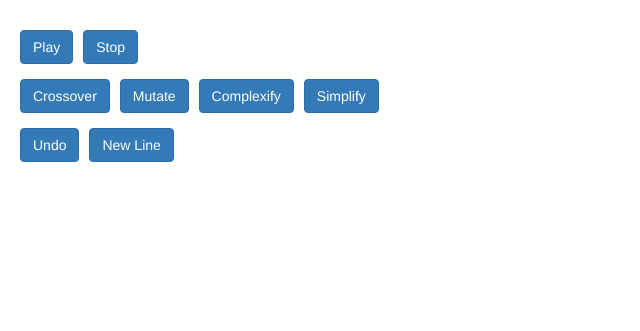
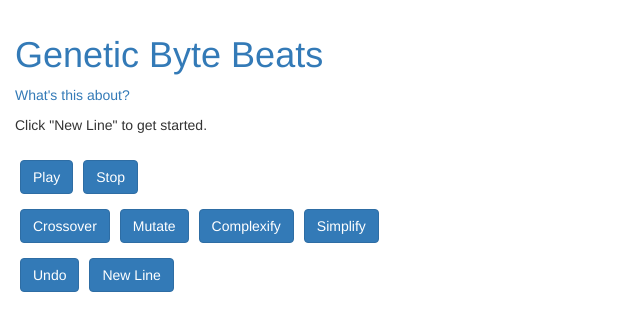
Before and after one commit to millerpeterson/millerpeterson.github.io, a Jekyll site: the page byte-beats/index.html, which Jekyll copies as it is, in a window 1280 px wide. Shown: the top 331 px of the page, without its empty margins (0-640 px from the left). Built offline with Jekyll 4.4.1, drawn with Linux system fonts in a browser that asks for light colours; a script that is not in the unit is left out.

Commit message:
Update byte beat build

```diff
--- a/byte-beats/index.html
+++ b/byte-beats/index.html
@@ -7,6 +7,16 @@
     <link href="css/style.css" rel="stylesheet" type="text/css">
   </head>
   <body>
+    <h1><a href="http://github.com/millerpeterson/genetic-byte-beats">Genetic Byte Beats</a></h1>
+    <div>
+      <p>
+        <a href="http://millerpeterson.github.io/2016/06/03/genetic-byte-beats.html">What's</a>
+        <a href="http://millerpeterson.github.io/2016/08/29/genetic-byte-beats-2.html">this</a>
+        <a href="">about?</a>
+      </p>
+    <div>
+      <p>Click "New Line" to get started.</p>
+    </div>
     <div id="app">
     </div>
     <script src="https://code.jquery.com/jquery-1.12.4.min.js" integrity="sha256-ZosEbRLbNQzLpnKIkEdrPv7lOy9C27hHQ+Xp8a4MxAQ=" crossorigin="anonymous"></script>
```
